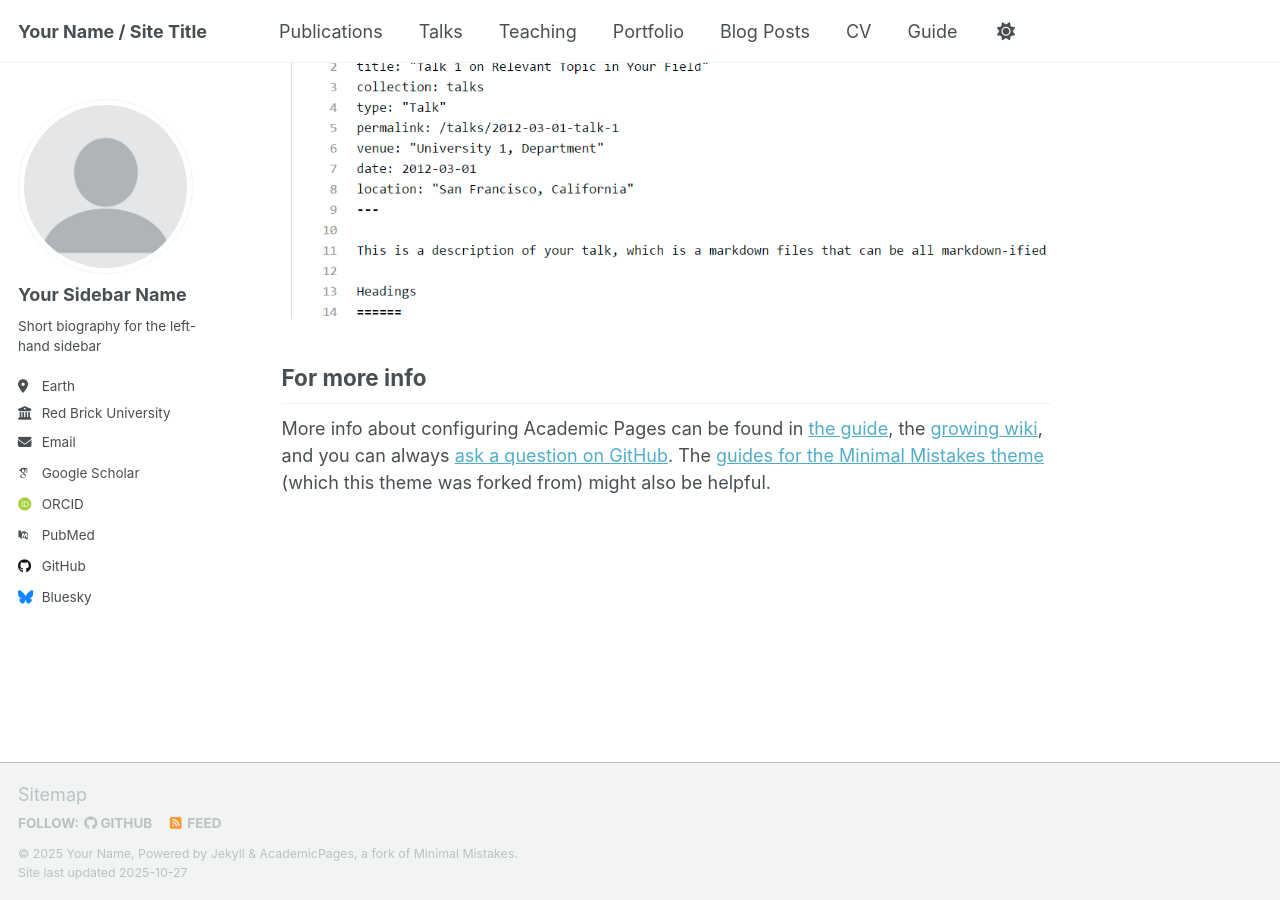
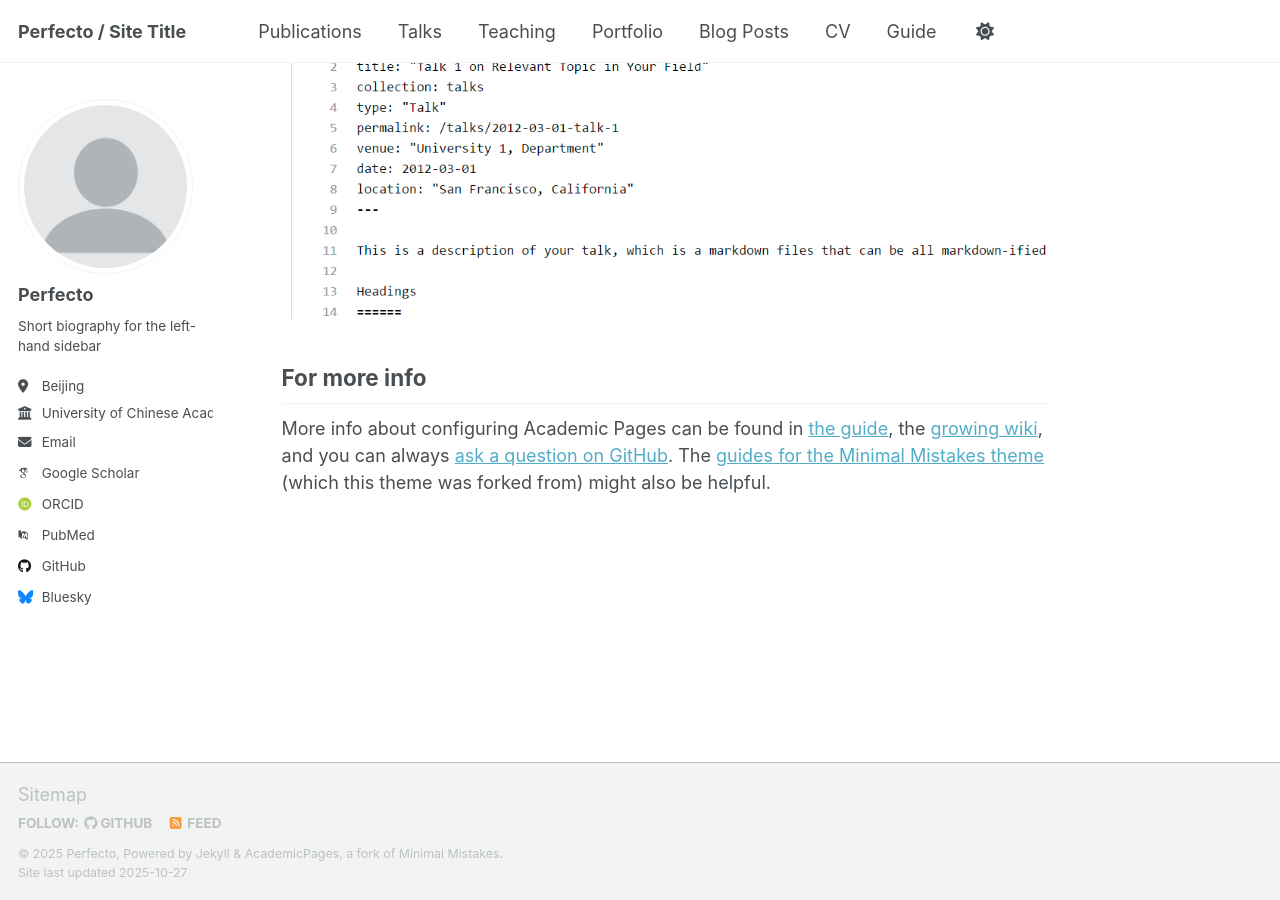
Before and after one commit to nainiu258/nainiu258.github.io, a Jekyll site: the page built from _pages/about.md, in a window 1280 px wide and 900 px high, scrolled down 2880 px. Built offline with Jekyll 4.4.1, drawn with Linux system fonts in a browser that asks for light colours; some web fonts are replaced; a script that is not in the unit is left out.

Commit message:
perfecto

```diff
--- a/_config.yml
+++ b/_config.yml
@@ -9,9 +9,9 @@
 # Basic Site Settings
 locale                   : "en-US"
 site_theme               : "default" # Currently available options are "default", "air"
-title                    : "Your Name / Site Title"
+title                    : "Perfecto / Site Title"
 title_separator          : "-"
-name                     : &name "Your Name"
+name                     : &name "Perfecto"
 description              : &description "Your Name's academic portfolio"   # Update this with a general description of your site, this is the default if not overridden by a page
 url                      : https://academicpages.github.io # The base hostname & protocol for your site e.g. "https://[your GitHub username].github.io",
                                                            # or if you already have some other page hosted on Github then use "https://[your GitHub username].github.io/[Your Repo Name]"
@@ -24,13 +24,13 @@ repository               : "academicpages/academicpages.github.io"
 author:
   # Biographic information
   avatar           : "profile.png"
-  name             : "Your Sidebar Name"
+  name             : "Perfecto"
   pronouns         : # example: "she/her"
   bio              : "Short biography for the left-hand sidebar"
-  location         : "Earth"
-  employer         : "Red Brick University"
+  location         : "Beijing"
+  employer         : "University of Chinese Academy of Sciences"
   uri              : # URL
-  email            : "none@example.org"
+  email            : "chenpengfei251@mails.ucas.ac.cn"
 
   # Academic websites
   academia         : # URL
```
